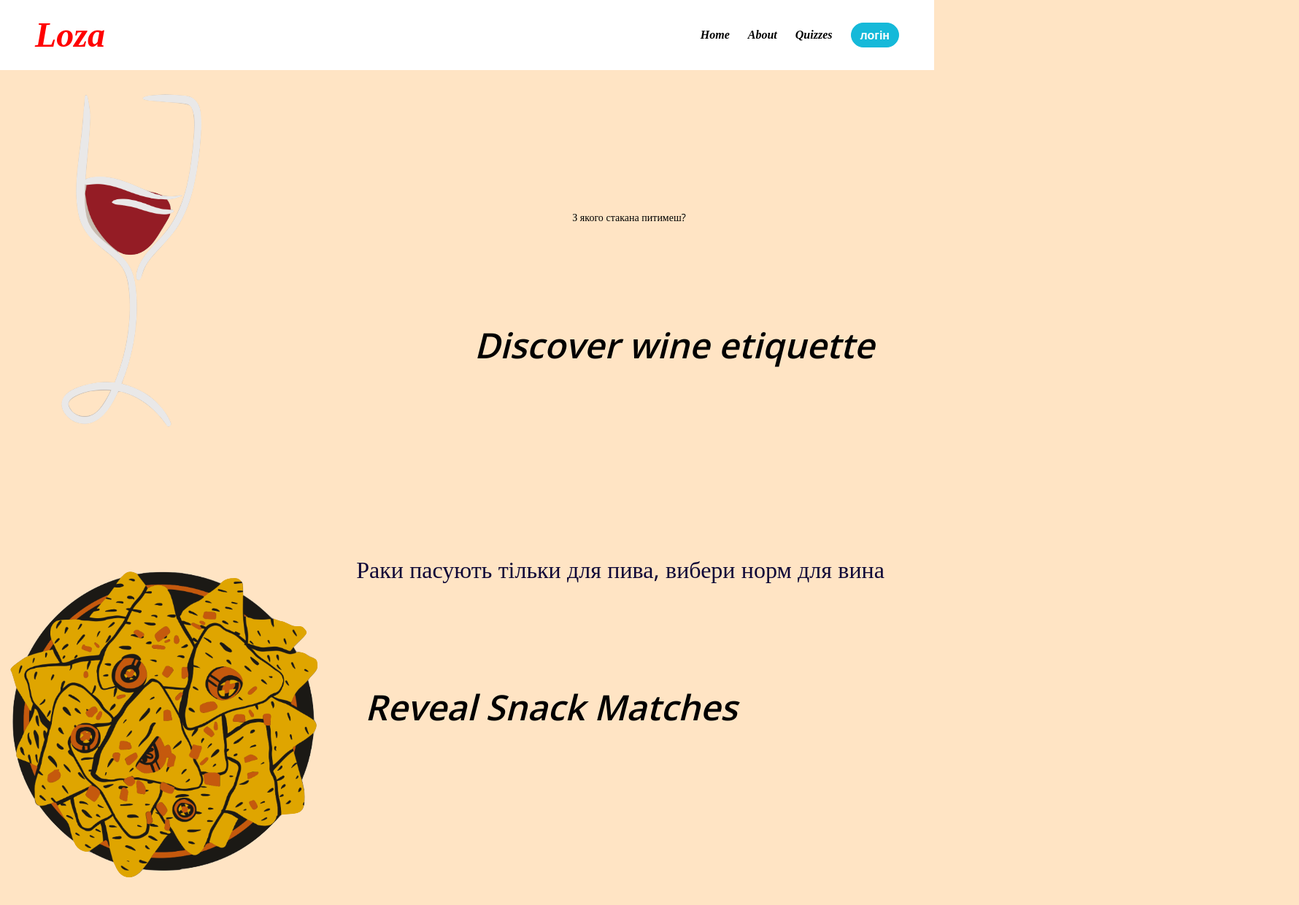
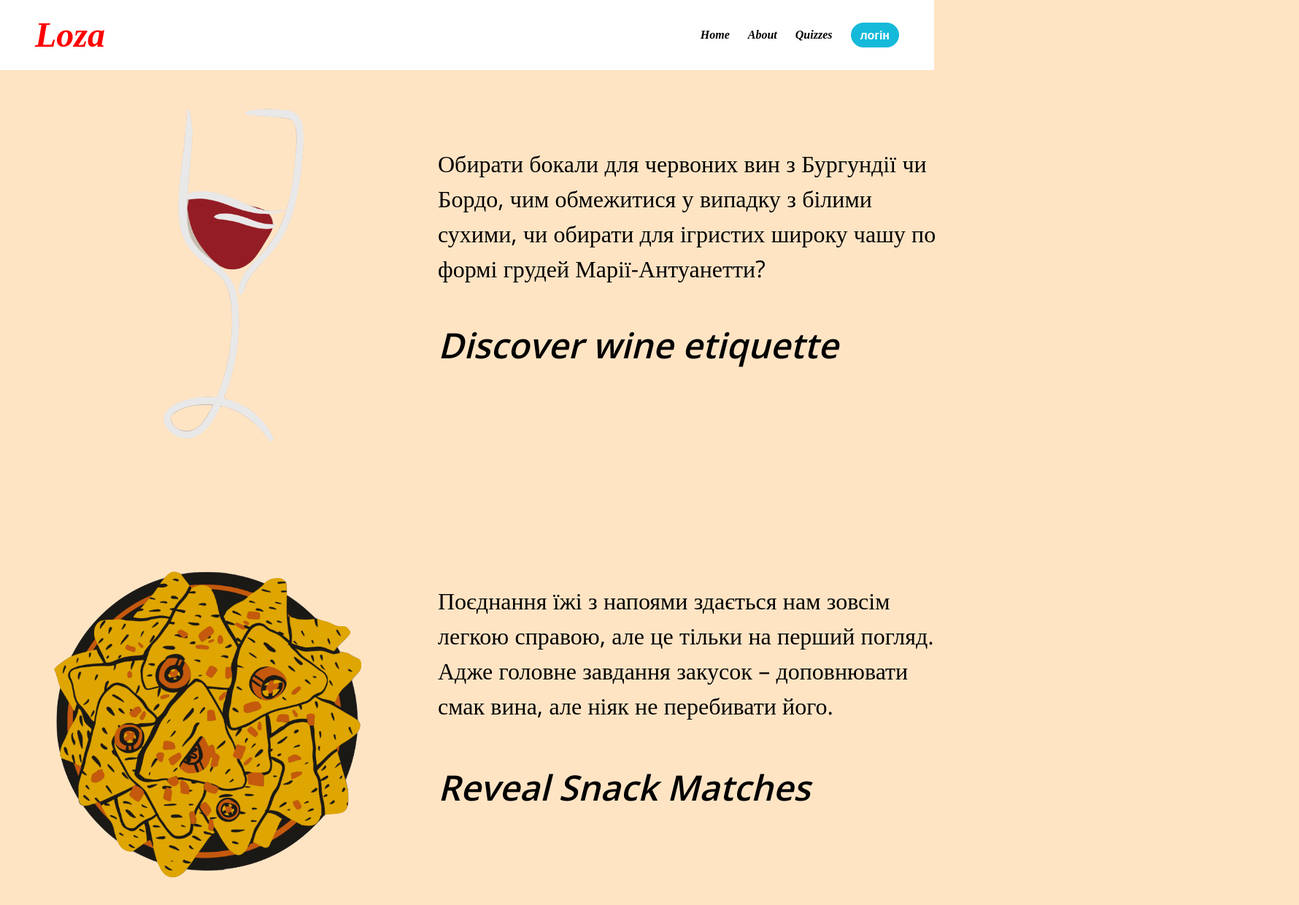
Before and after one commit to MaxDzioban/Loza, a plain HTML site: page info_best_for.html in a window 1280 px wide. Shown: the whole page at 73% size, 1780 px wide, since content can reach past the window. Drawn offline with nearby package versions, Linux system fonts and the light colour scheme; files whose address does not match are found by name; a web font is replaced by a local one.

Commit message:
виправлення етикет

```diff
--- a/css/ol.css
+++ b/css/ol.css
@@ -60,7 +60,7 @@ body {
 }
 .v26_349 {
   width: 86px;
-  color: rgba(0,0,0,1);
+  color: #d31515;
   position: absolute;
   top: 31px;
   left: 52px;
@@ -123,8 +123,8 @@ body {
   background-size: cover;
   opacity: 1;
   position: absolute;
-  top: 110;
-  left: 30;
+  top: 20px;
+  left: 140px;
   overflow: hidden;
 }
 .v49_518 {
@@ -137,7 +137,7 @@ body {
   opacity: 1;
   position: absolute;
   top: 705px;
-  /* left: 52px; */
+  left: 60px;
   overflow: hidden;
 }
 .v49_519 {
@@ -145,47 +145,48 @@ body {
   color: rgb(166, 14, 14);
   position: absolute;
   top: 444px;
-  left: 350px;
+  left: 600px;
   font-family: Open Sans;
   font-weight: Bold;
   font-size: 64px;
   opacity: 1;
-  text-align: right;
+  text-align: left;
 }
 /* v49_520 З якого стакана питимеш? */
 .v49_520 {
-  width: 800px;
+  width: 700px;
   color: rgba(0,0,0,1);
   position: absolute;
-  top: 287px;
-  left: 462px;
-  font-family: Open Sans;
-  font-weight: Regular;
-  font-size: 32;
-  opacity: 1;
-  text-align: center;
-}
-.v52_525 {
-  width: 800px;
-  color: rgb(14, 7, 55);
-  position: absolute;
-  top: 756px;
-  left: 450px;
+  top: 200px;
+  left: 600px;
   font-family: Open Sans;
   font-weight: Regular;
   font-size: 32px;
   opacity: 1;
-  text-align: center;
+  text-align: left;
 }
-.v49_521 {
-  width: 100%;
+.v52_525 {
+  /* закуска текст */
+  width: 700px;
   color: rgba(0,0,0,1);
   position: absolute;
-  top: 940px;
-  left: 500px;
+  top: 799px;
+  left: 600px;
   font-family: Open Sans;
-  font-weight: Bold;
-  font-size: 60px;
+  font-weight: Regular;
+  font-size: 32px;
   opacity: 1;
   text-align: left;
 }
+.v49_521 {
+  width: 700px;
+  color: rgba(0,0,0,1);
+  position: absolute;
+  top: 1050px;
+  left: 600px;
+  font-family: Open Sans;
+  font-weight: Regular;
+  font-size: 32px;
+  opacity: 1;
+  text-align: left;
+}
--- a/info_best_for.html
+++ b/info_best_for.html
@@ -94,11 +94,9 @@
         </span>
 
         <span class="v49_520">
-            З якого стакана питимеш?
-
-        </span>
+            Обирати бокали для червоних вин з Бургундії чи Бордо, чим обмежитися у випадку з білими сухими, чи обирати для ігристих широку чашу по формі грудей Марії-Антуанетти?</span>
         <span class="v52_525">
-            Раки пасують тільки для пива, вибери норм для вина
+            Поєднання їжі з напоями здається нам зовсім легкою справою, але це тільки на перший погляд. Адже головне завдання закусок – доповнювати смак вина, але ніяк не перебивати його.
         </span>
 
         <span class="v49_521">
```
